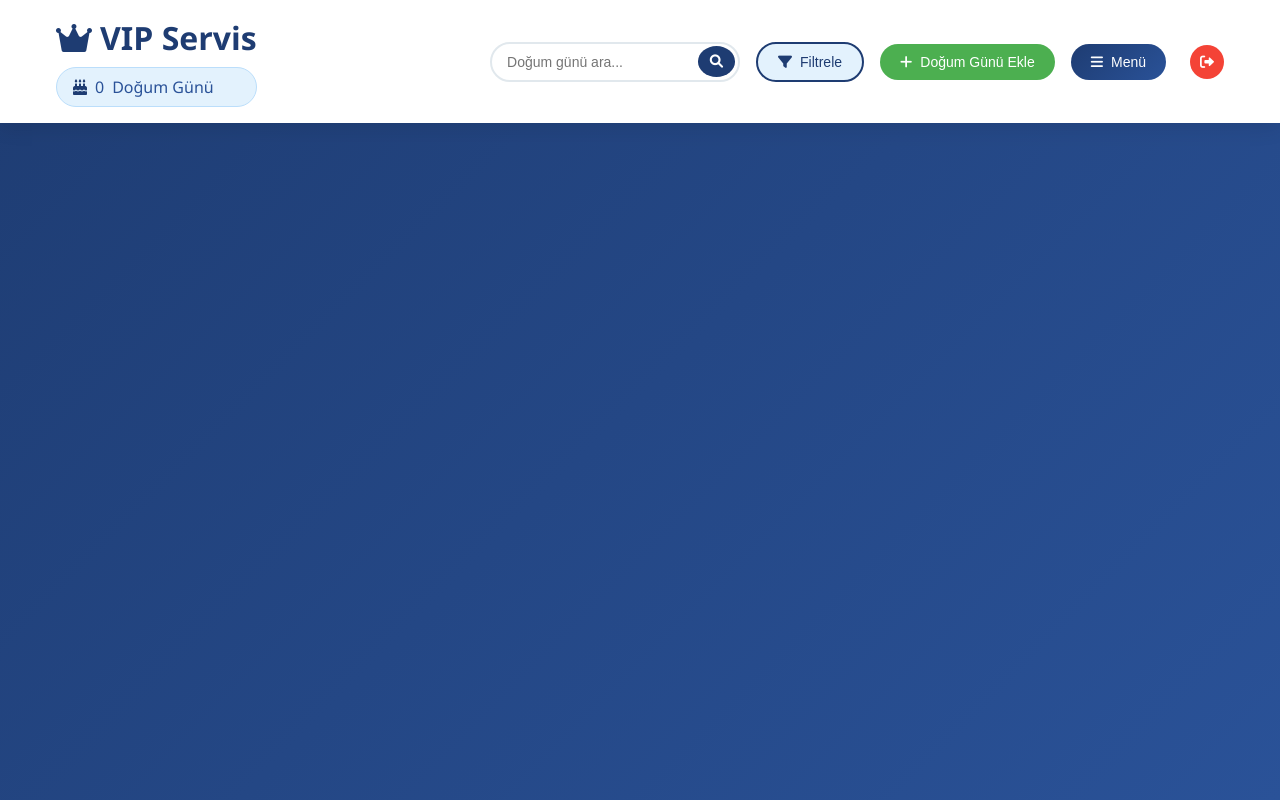
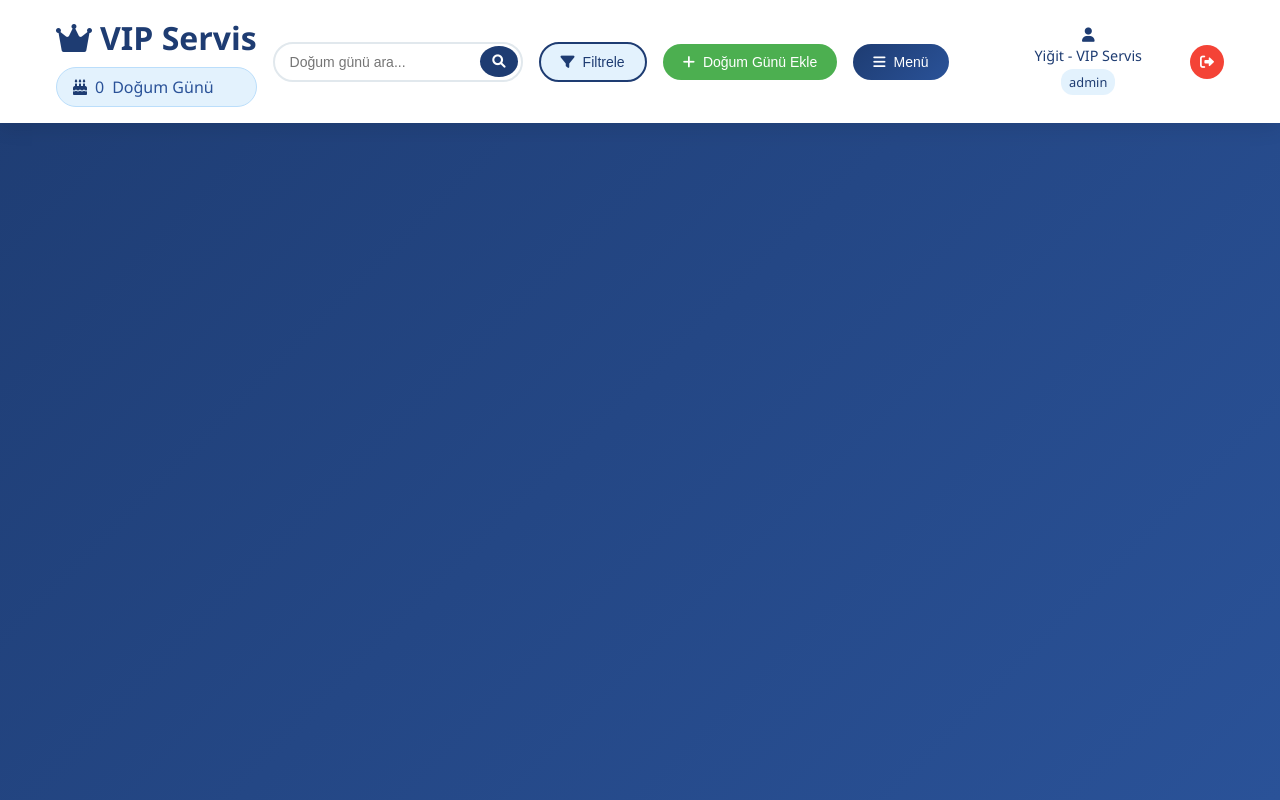
Before and after one commit to yigit6545/elexus-vip-servis, a website: page birthday.html in a window 1280 px wide. Drawn offline with Linux system fonts and the light colour scheme; no server answers.

Commit message:
Kullanıcı bilgileri eklendi: Birthday ve Events sayfalarına Yiğit - VIP Servis, admin rolü

```diff
--- a/birthday.html
+++ b/birthday.html
@@ -46,6 +46,13 @@
                             <i class="fas fa-music"></i> Konser & Etkinlikler
                         </a>
                     </div>
+                </div>
+
+                <!-- Kullanıcı Bilgileri -->
+                <div class="user-info">
+                    <i class="fas fa-user"></i>
+                    <span id="birthdayUserName">Yiğit - VIP Servis</span>
+                    <span class="user-role">admin</span>
                 </div>
 
                 <button id="logoutBtn" class="logout-btn">
```
Also changed, not shown: events.html (+7 -0 lines).
